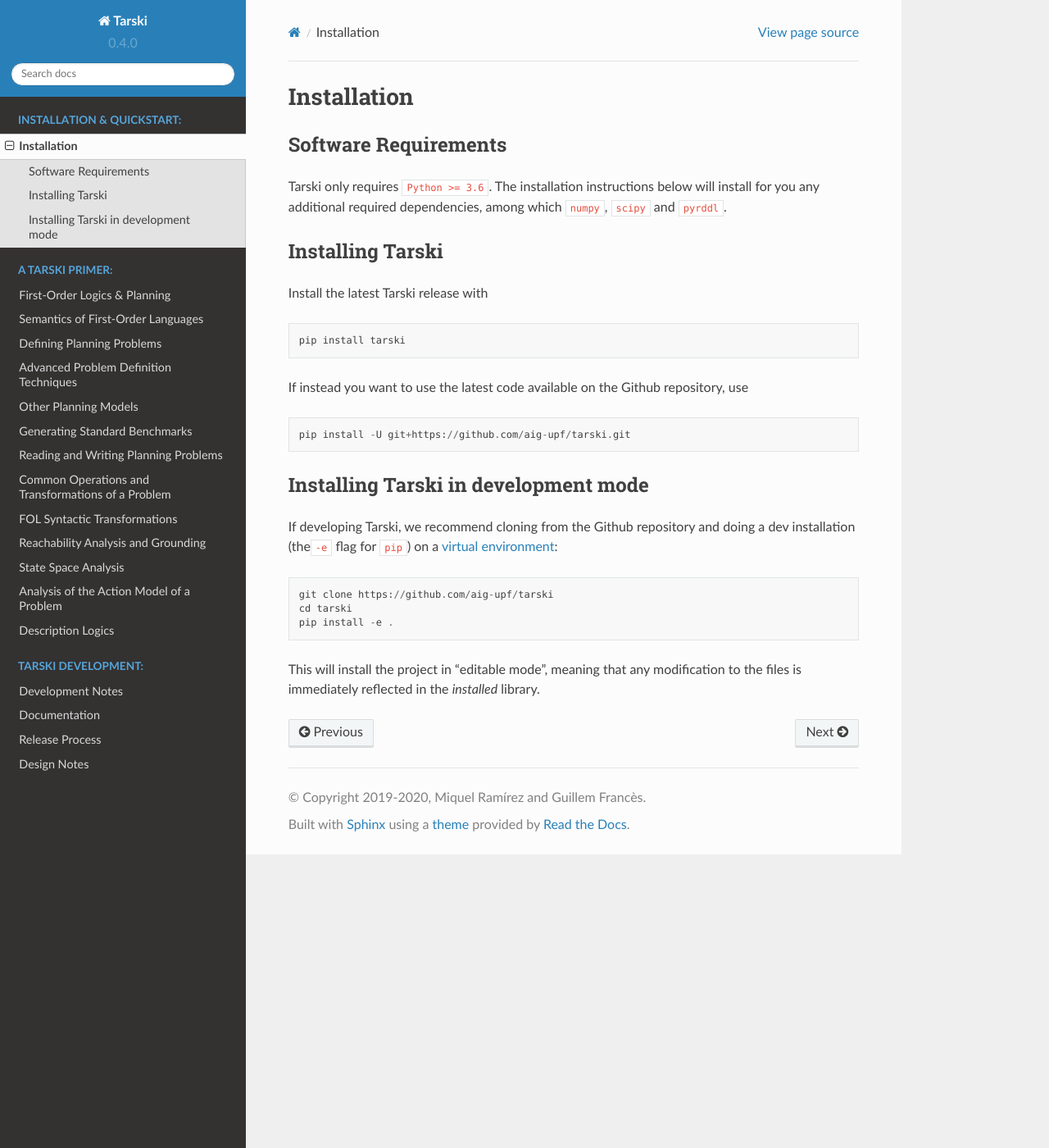
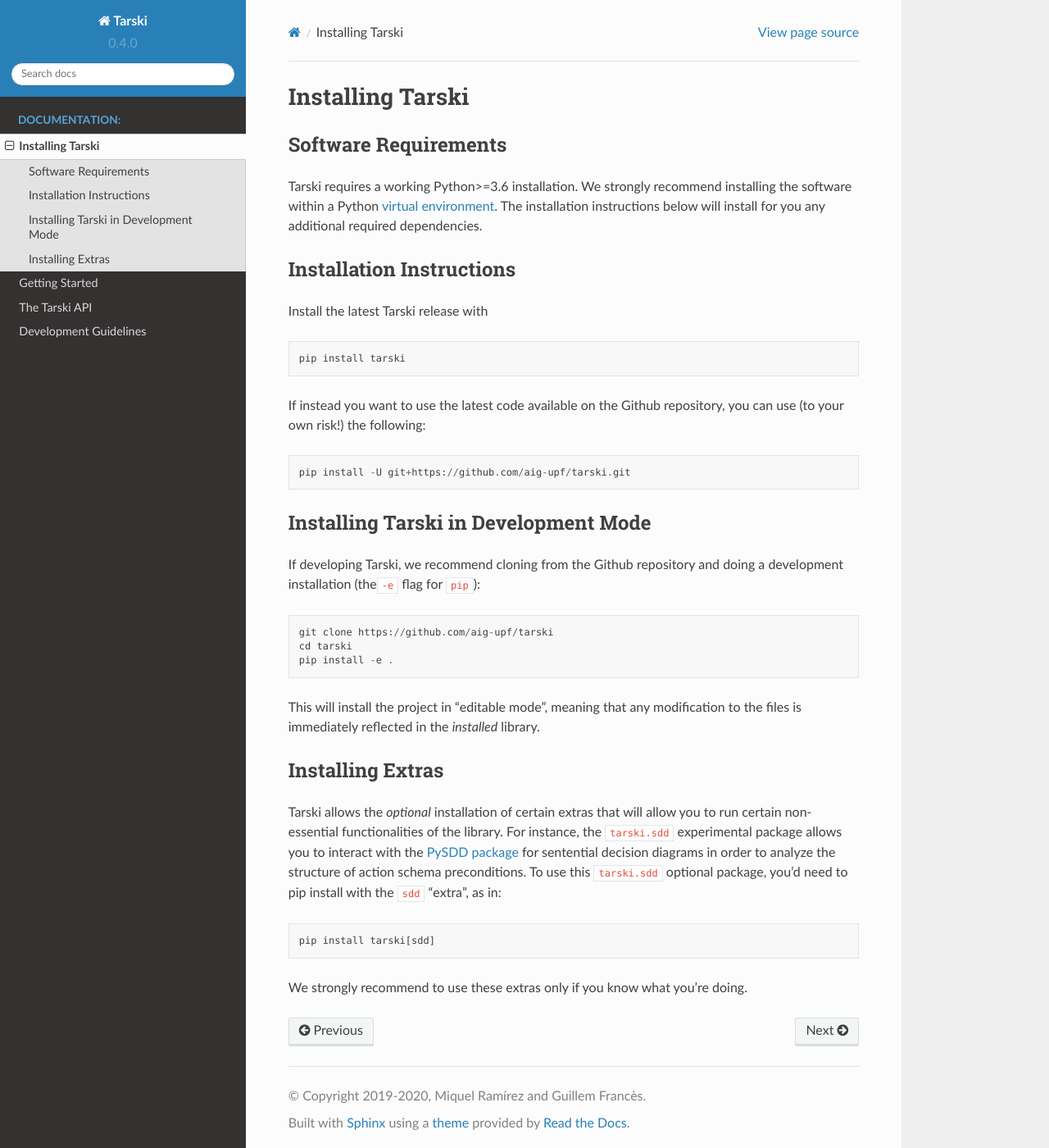
Before and after one commit to aig-upf/tarski, a Sphinx documentation site: the page built from docs/installation.md, in a window 1280 px wide and 1400 px high. Shown: the whole window at 82% size. Built offline with Sphinx 7.4.7 and the Read the Docs theme 2.0.0, drawn with Linux system fonts in a browser that asks for light colours.

```diff
--- /dev/null
+++ b/docs/api.rst
@@ -0,0 +1,5 @@
+The Tarski API
+====================================================================
+
+.. automodule:: tarski.fol
+    :members:
--- a/docs/conf.py
+++ b/docs/conf.py
@@ -35,7 +35,8 @@ release = tarski.__version__
 # extensions coming with Sphinx (named 'sphinx.ext.*') or your custom
 # ones.
 extensions = [
-    # 'sphinx.ext.autodoc',
+    'sphinx.ext.autodoc',
+    'sphinx.ext.doctest',
     'nbsphinx',  # To use Jupyter notebooks within the documentation <https://nbsphinx.readthedocs.io/en/0.4.2/>
     'sphinx.ext.mathjax',  # To render latex in the generated HTML
     'recommonmark',  # To use markdown documents as well
--- /dev/null
+++ b/docs/getting-started.rst
@@ -0,0 +1,12 @@
+
+Getting Started
+==================================
+
+.. toctree::
+    :maxdepth: 1
+
+    notebooks/001_first_order_logics.ipynb
+    notebooks/002_fol_semantics.ipynb
+    notebooks/003_planning_problems.ipynb
+    notebooks/004_advanced_techniques.ipynb
+    notebooks/work_in_progress.ipynb
--- a/docs/installation.md
+++ b/docs/installation.md
@@ -1,29 +1,46 @@
 
-# Installation
+# Installing Tarski
 
 ## Software Requirements
-Tarski only requires `Python >= 3.6`. The installation instructions below will install
-for you any additional required dependencies, among which `numpy`, `scipy` and `pyrddl`.
+Tarski requires a working Python>=3.6 installation.
+We strongly recommend installing the software within a Python
+[virtual environment](https://docs.python.org/3/tutorial/venv.html).
+The installation instructions below will install for you any additional
+required dependencies.
 
 
-## Installing Tarski
+## Installation Instructions
 
 Install the latest Tarski release with
 
     pip install tarski
 
-If instead you want to use the latest code available on the Github repository, use
+If instead you want to use the latest code available on the Github repository,
+you can use (to your own risk!) the following:
 
     pip install -U git+https://github.com/aig-upf/tarski.git
 
 
-## Installing Tarski in development mode
-If developing Tarski, we recommend cloning from the Github repository and doing a dev installation
-(the`-e` flag for `pip`) on a [virtual environment](https://docs.python.org/3/tutorial/venv.html):
+## Installing Tarski in Development Mode
+If developing Tarski, we recommend cloning from the Github repository and doing
+a development installation (the`-e` flag for `pip`):
 
     git clone https://github.com/aig-upf/tarski
     cd tarski
     pip install -e .
 
-This will install the project in "editable mode", meaning that any modification to the files
-is immediately reflected in the _installed_ library.
+This will install the project in "editable mode", meaning that any modification
+to the files is immediately reflected in the _installed_ library.
+
+## Installing Extras
+Tarski allows the _optional_ installation of certain extras that will allow you
+to run certain non-essential functionalities of the library. For instance,
+the `tarski.sdd` experimental package allows you to interact with the
+[PySDD package](https://github.com/wannesm/PySDD) for sentential decision diagrams
+in order to analyze the structure of action schema preconditions. To use this
+`tarski.sdd` optional package, you'd need to pip install with the `sdd` "extra",
+as in:
+
+    pip install tarski[sdd]
+
+We strongly recommend to use these extras only if you know what you're doing.
```
Also changed, not shown: README.md (+6 -43 lines), docs/development.rst (added, +11 -0 lines), docs/index.rst (+8 -25 lines), 1 other file.
